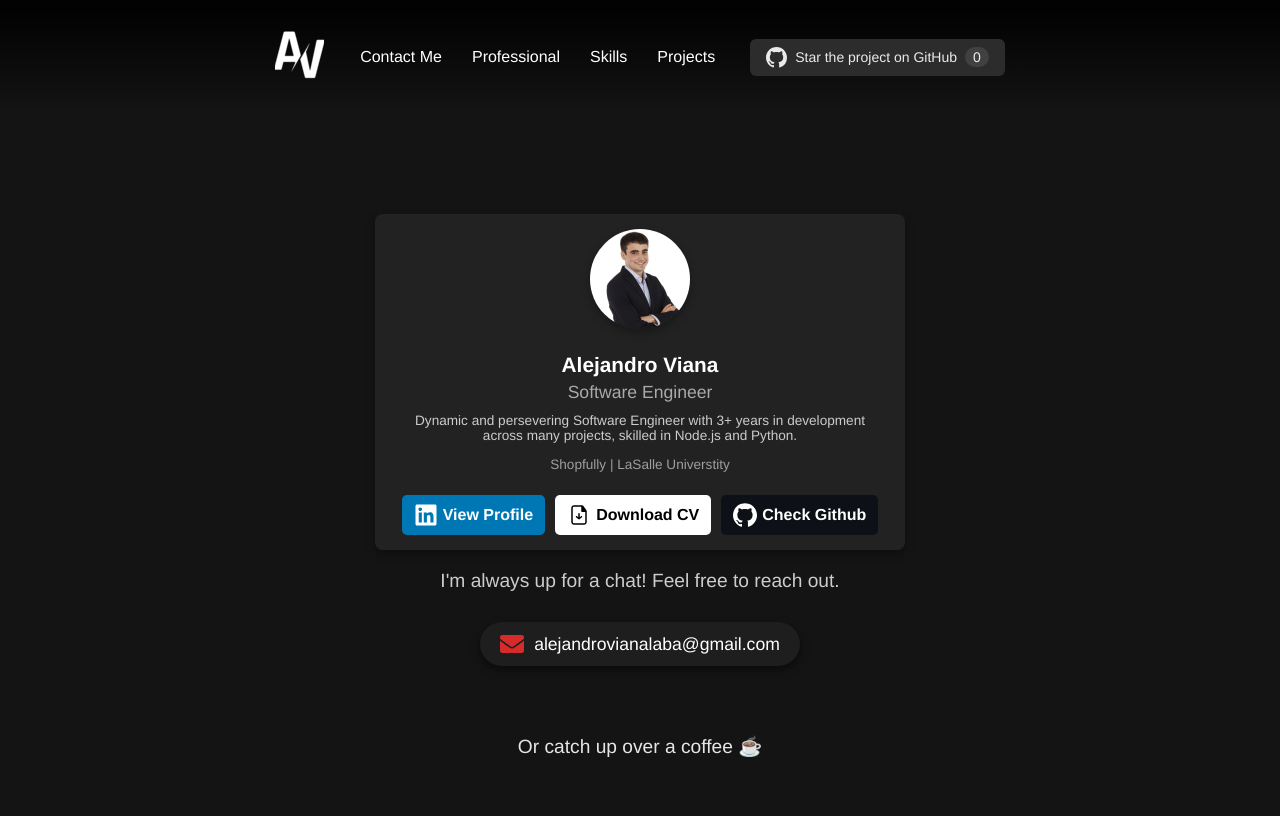
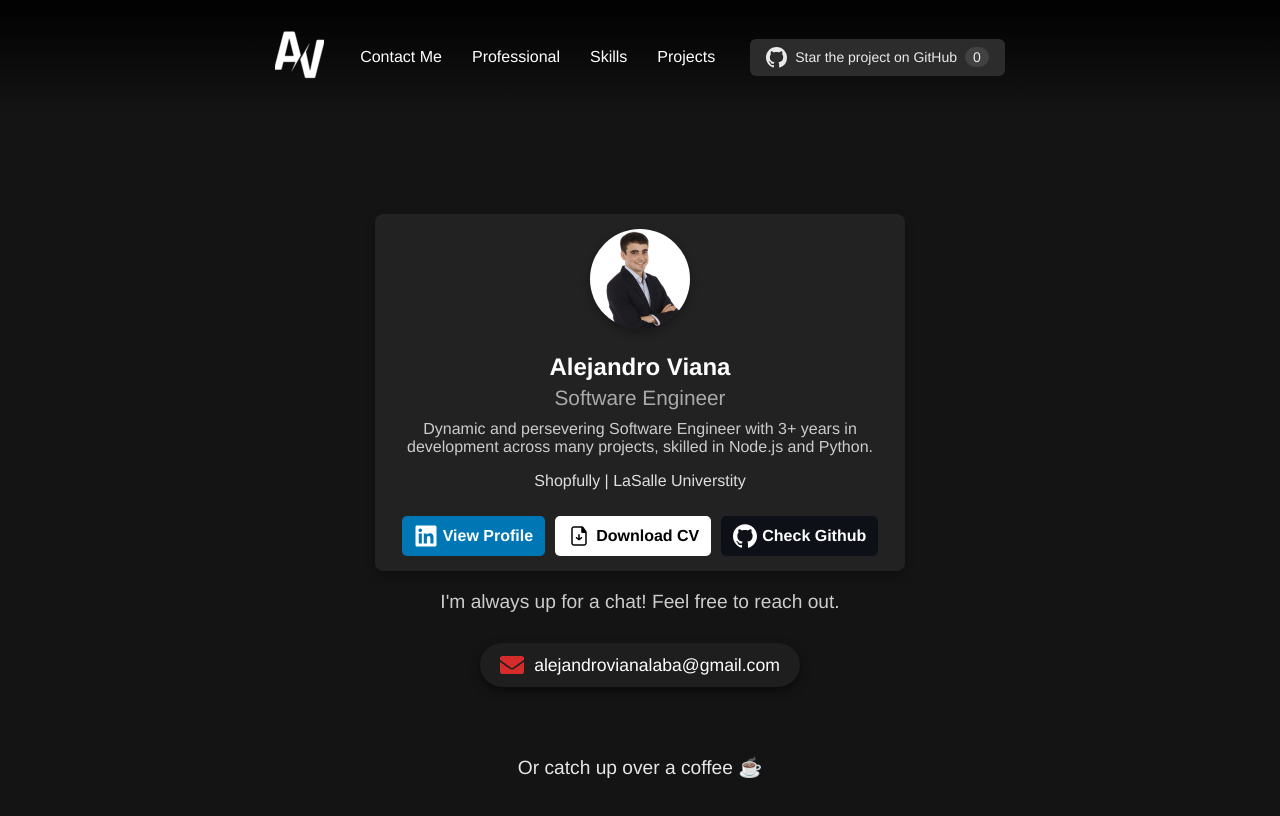
Before and after one commit to alejandrov44/portfolio, a Next.js app: page / in a window 1280 px wide. Shown: the top 816 px of the page. Built offline with nearby package versions, Linux system fonts and the light colour scheme; no server answers.

Commit message:
fix(contactMe): improve text readability

```diff
--- a/src/components/ProfileBadge.css
+++ b/src/components/ProfileBadge.css
@@ -32,27 +32,27 @@
 }
 
 .badge-name {
-  font-size: 1.3rem;
+  font-size: 1.5rem;
   font-weight: bold;
   margin: 0;
   color: #fff;
 }
 
 .badge-title {
-  font-size: 1.1rem;
+  font-size: 1.3rem;
   margin: 5px 0;
   color: #aaa;
 }
 
 .badge-description {
-  font-size: 0.85rem;
+  font-size: 1rem;
   margin: 10px 0;
   color: #ccc;
 }
 
 .badge-company {
-  font-size: 0.85rem;
-  color: #9e9e9e;
+  font-size: 1rem;
+  color: #dfdfdf;
 }
 
 .badge-link {
--- a/src/components/ProfileBadge.tsx
+++ b/src/components/ProfileBadge.tsx
@@ -17,8 +17,8 @@ const ProfileBadge: React.FC = () => {
         <h3 className="badge-name">Alejandro Viana</h3>
         <p className="badge-title">Software Engineer</p>
         <p className="badge-description">
-          Dynamic and persevering Software Engineer with 3+ years in development <br></br>
-          across many projects, skilled in Node.js and Python.
+          Dynamic and persevering Software Engineer with 3+ years in development across many projects, skilled in Node.js and Python.
+          <br></br>
         </p>
         <p className="badge-company">Shopfully | LaSalle Universtity</p>
         <div>
```
